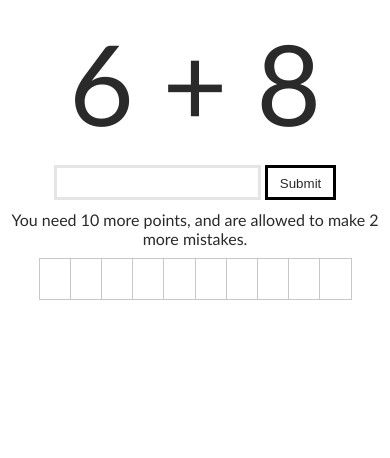
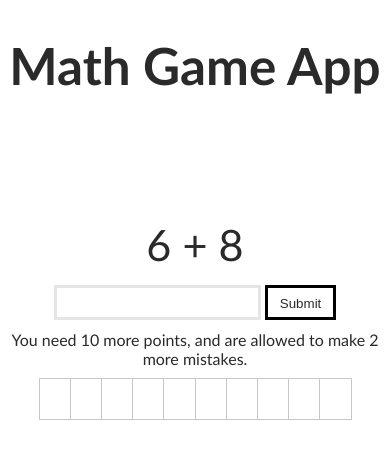
Before and after one commit to CodeIsaMystic/math-game, a plain HTML site: page docs/index.html in a window 390 px wide. Drawn offline with Linux system fonts and the light colour scheme.

Commit message:
media on font-size

```diff
--- a/docs/assets/css/style.css
+++ b/docs/assets/css/style.css
@@ -13,6 +13,16 @@ body {
 input, button { margin: 0; padding: 8px 12px 6px; }
 input:focus, button:focus { outline: none; }
 
+header {
+  height: 20vh;
+  width: 100%;
+}
+h1 {
+  font-size: 8rem;
+  text-align: center;
+  width: 100%;
+}
+
 
 
 /*********************
@@ -21,6 +31,7 @@ ________MAIN UI APP
 
 .main-ui {
   max-width: 800px;
+  height: 80vh;
   margin: 0 auto;
 }
 .problem {
@@ -170,3 +181,17 @@ ________ANIMATION
 .animate-wrong {
   animation: .45s showError;
 }
+
+
+/***********************
+________MEDIA QUERIES
+                ********/
+
+@media screen and (max-width: 768px) {
+  h1 {
+    font-size: 3.2rem;
+  }
+  .problem {
+    font-size: 2.7rem;
+  }
+}
--- a/docs/index.html
+++ b/docs/index.html
@@ -14,6 +14,9 @@
   </head>
 
   <body>
+    <header>
+      <h1>Math Game App</h1>
+    </header>
 
     <!--  MAIN APP  -->
     <div class="main-ui">
```
